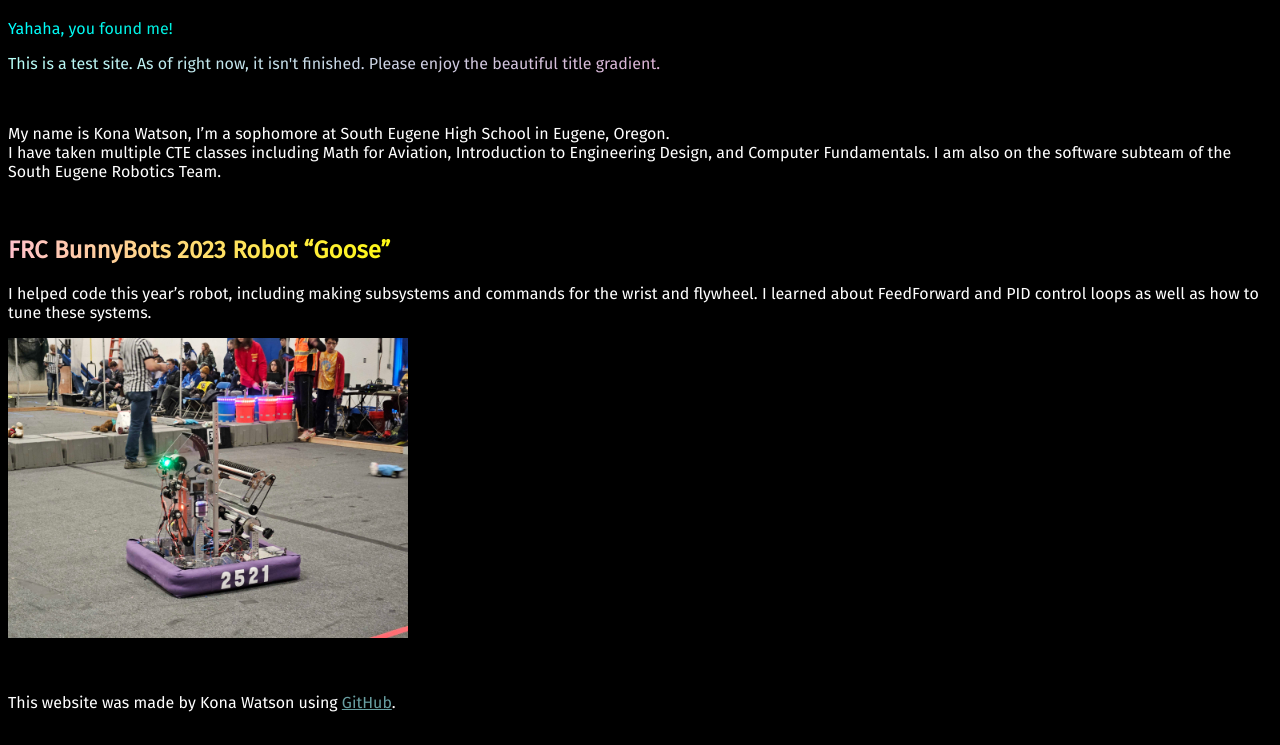
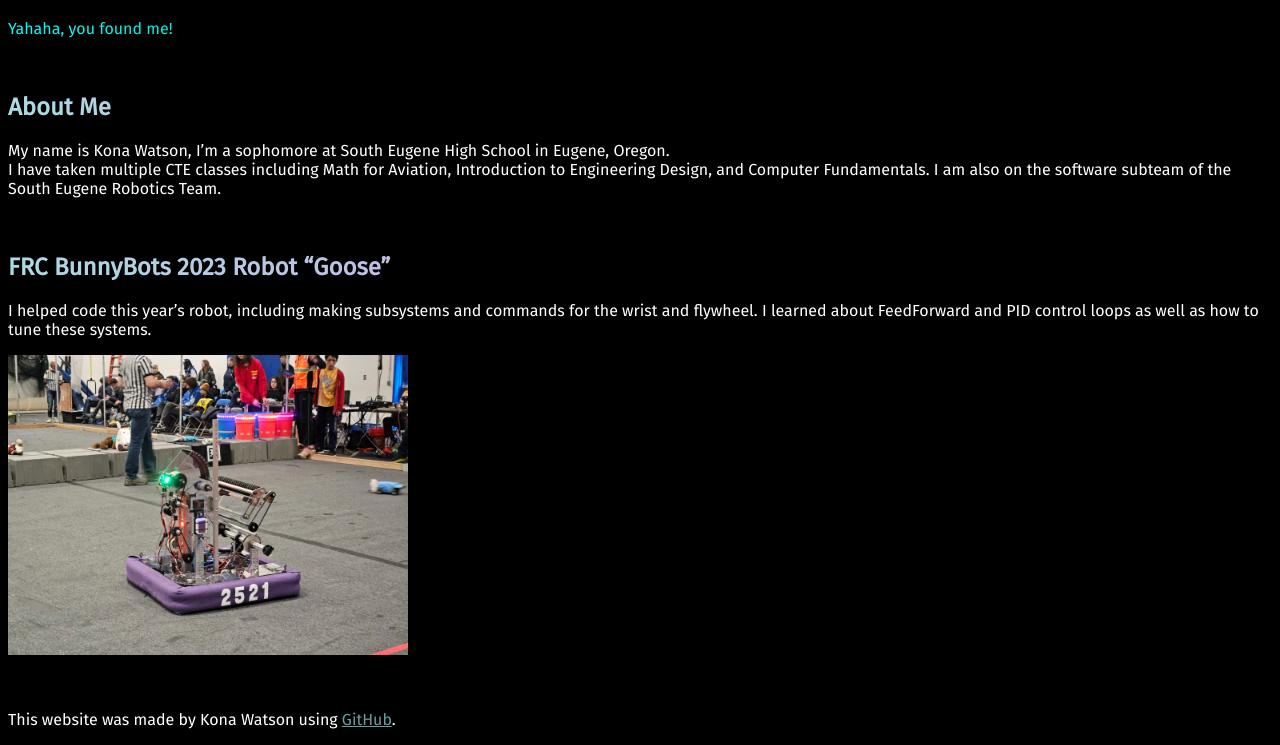
Before and after one commit to Kona-Watson/Kona-Watson.github.io, a plain HTML site: page index.html in a window 1280 px wide. Shown: the part 100-845 px from the top of the page. Drawn offline with Linux system fonts and the light colour scheme.

Commit message:
Random stuff

```diff
--- a/index.html
+++ b/index.html
@@ -21,7 +21,7 @@
     }
     h2,
      .gradient-text-1 {
-            background: linear-gradient(to right, pink, yellow, cyan, purple);
+            background: linear-gradient(to right, #abdbe3, #EA7EE5);
             -webkit-background-clip: text;
             color: transparent;
     }
@@ -39,8 +39,9 @@
 <body>
 <h1>Kona Watson<br>Portfolio Test Site</h1>
 <p class="gradient-text-3">Yahaha, you found me!</p>
-<p class="gradient-text-2">This is a test site. As of right now, it isn't finished. Please enjoy the beautiful title gradient.</p>
+<!--<p class="gradient-text-2">This is a test site. As of right now, it isn't finished. Please enjoy the beautiful title gradient.</p>-->
 <br>
+<h2>About Me</h2>
 <p>My name is Kona Watson, I’m a sophomore at South Eugene High School in Eugene, Oregon. <br> I have taken multiple CTE classes including Math for Aviation, Introduction to Engineering Design, and Computer Fundamentals. I am also on the software subteam of the South Eugene Robotics Team.</p>
 <!-- <iframe src="https://docs.google.com/presentation/d/e/2PACX-1vQOoKyvRUiSGTXQzQktWTCcqVwWCXNHRFwcCB6fGS88xyVbULppCEZjEHn_3mrC90wdQtzj47bV3nV-/embed?start=false&loop=true&delayms=60000" frameborder="0" width="960" height="569" allowfullscreen="true" mozallowfullscreen="true" webkitallowfullscreen="true"></iframe>-->
 <br>
```
